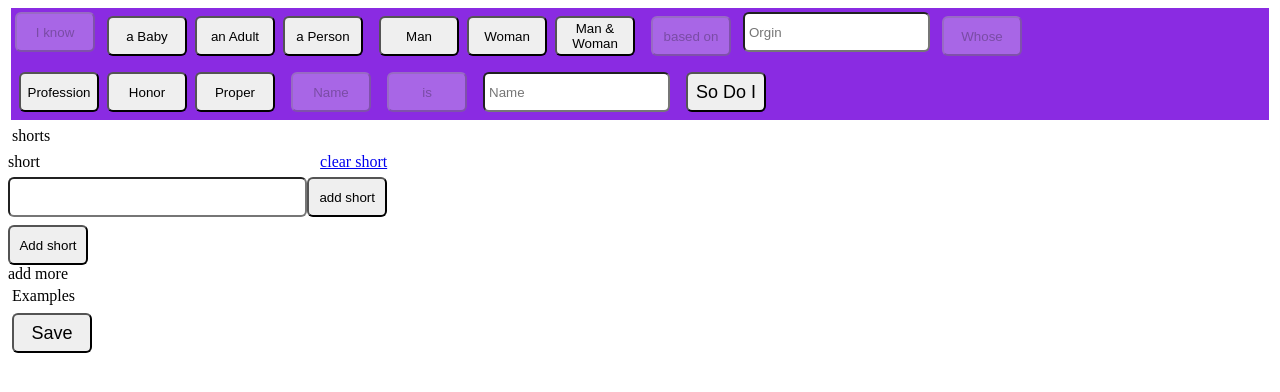
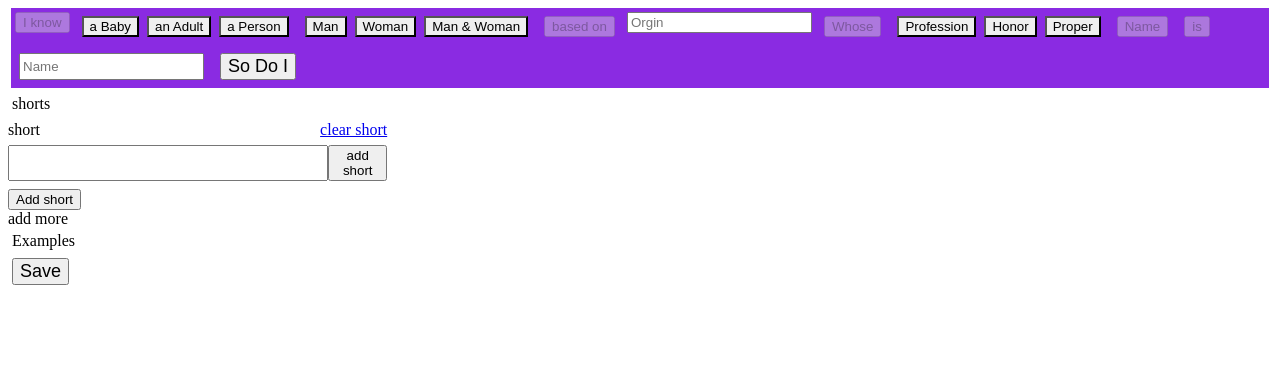
Before and after one commit to tsegay186/namestore, a React (Vite) app: page / in a window 1280 px wide. Shown: the top 392 px of the page. Built offline with nearby package versions, Linux system fonts and the light colour scheme.

Commit message:
added: css for classname

```diff
--- a/src/App.css
+++ b/src/App.css
@@ -1,11 +1,11 @@
-button{
+.contentContainer  button {
   padding: 0;
   width: 80px;
   height: 40px;
   border-radius: 6px;
 }
 
-input{
+.contentContainer input{
   border-radius: 6px;
   box-sizing: border-box;
   height: 40px;
```
